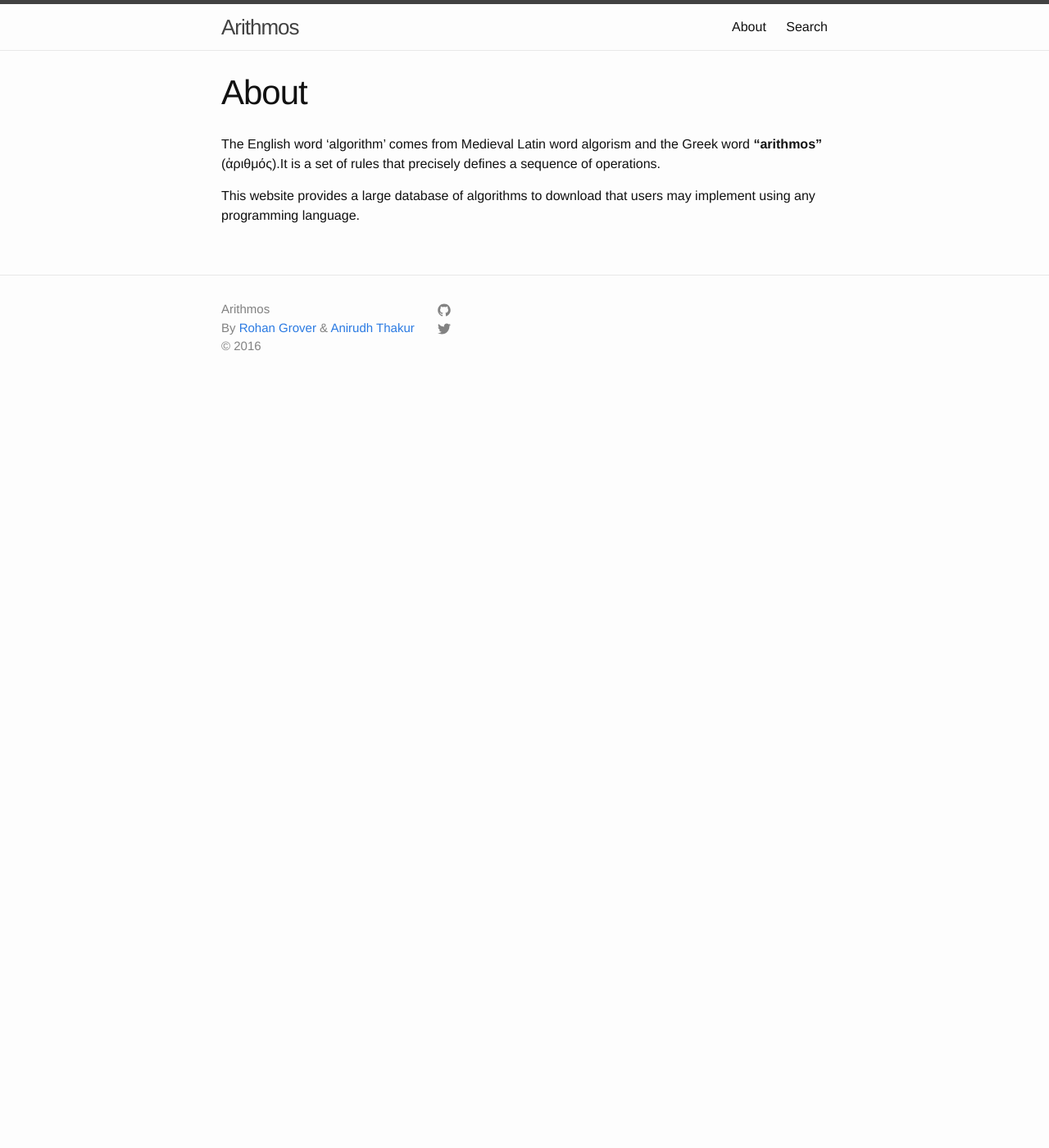
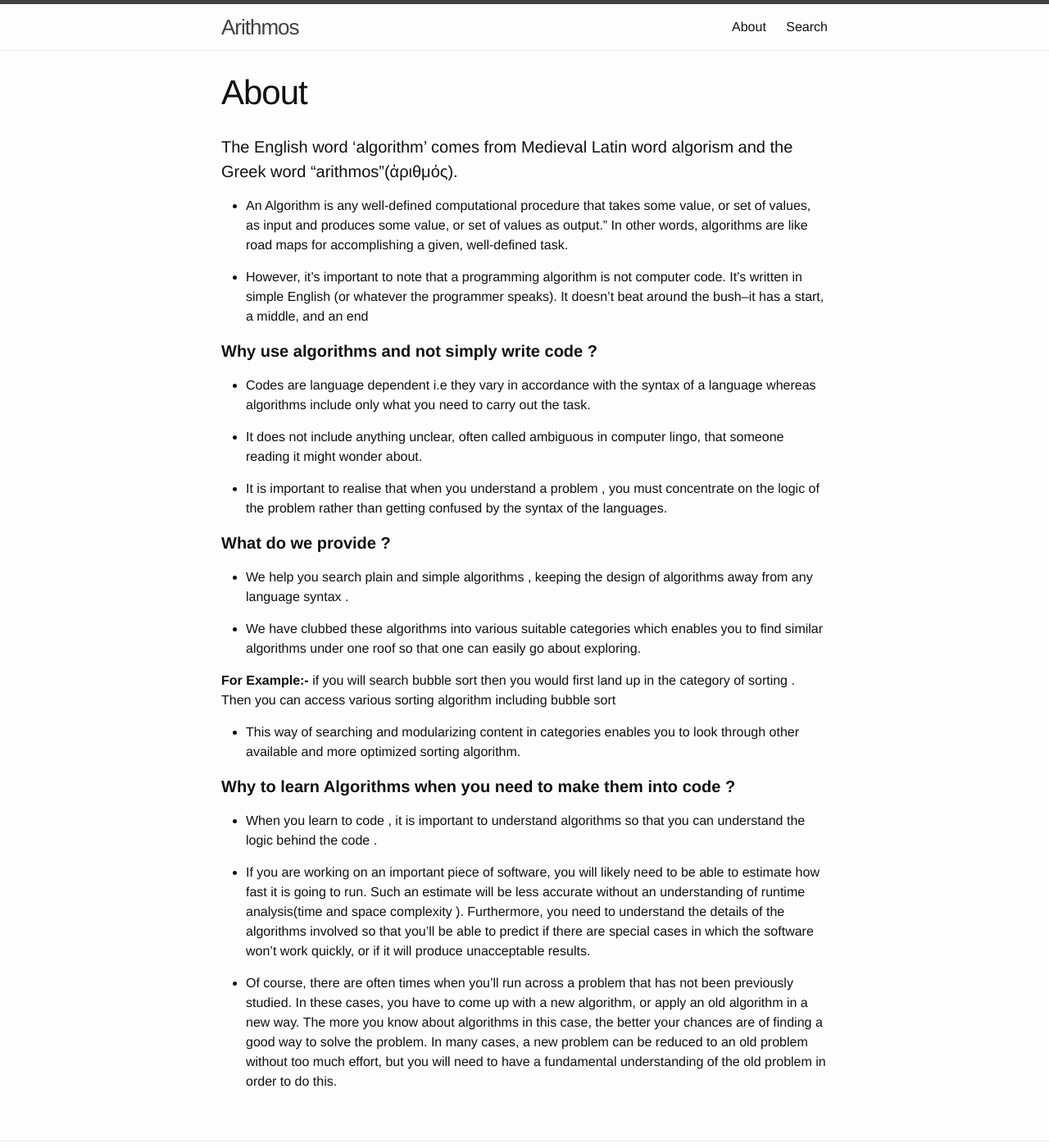
Before and after one commit to aarithmos/Algorithms, a Jekyll site: the page built from about.md, in a window 1280 px wide and 1400 px high. Shown: the whole window at 82% size. Built offline with Jekyll 4.4.1, drawn with Linux system fonts in a browser that asks for light colours.

Commit message:
2nd update

```diff
--- a/about.md
+++ b/about.md
@@ -4,6 +4,36 @@ title: About
 permalink: /about/
 ---
 
-The English word 'algorithm' comes from Medieval Latin word algorism and the Greek word __"arithmos"__ (ἀριθμός).It is a set of rules that precisely defines a sequence of operations.
+#### The English word ‘algorithm’ comes from Medieval Latin word algorism and the Greek word “arithmos”(ἀριθμός).
 
-This website provides a large database of algorithms to download that users may implement using any programming language.
+* An Algorithm is any well-defined computational procedure that takes some value, or set of values, as input and produces some value, or set of values as output." In other words, algorithms are like road maps for accomplishing a given, well-defined task.
+
+* However, it's important to note that a programming algorithm is not computer code. It's written in simple English (or whatever the programmer speaks). It doesn't beat around the bush--it has a start, a middle, and an end
+
+#### __Why use algorithms and not simply write code ?__
+
+* Codes are language dependent i.e they vary in accordance with the syntax of a language whereas algorithms  include only what you need to carry out the task.
+
+* It does not include anything unclear, often called ambiguous in computer lingo, that someone reading it might wonder about.
+
+* It is important to realise that when you understand a problem , you must concentrate on the logic of the problem rather than getting confused by the syntax of the languages.
+
+#### __What do we provide ?__
+
+* We help you search plain and simple algorithms , keeping the design of algorithms away from any language syntax .
+
+* We have clubbed these algorithms into various suitable categories which enables you to find similar algorithms under one roof so that one can easily go about exploring.
+
+ __For Example:-__  if you will search bubble sort then you would first land up in the category of sorting . Then you can access various sorting algorithm including bubble sort
+
+ * This way of searching and modularizing content in categories enables you to look through other available and more optimized sorting algorithm.
+
+
+
+#### __Why to learn Algorithms when you need to make them into code ?__
+
+ * When you learn to code , it is important to understand algorithms so that you can understand the logic behind the code .
+
+ * If you are working on an important piece of software, you will likely need to be able to estimate how fast it is going to run. Such an estimate will be less accurate without an understanding of runtime analysis(time and space complexity ). Furthermore, you need to understand the details of the algorithms involved so that you’ll be able to predict if there are special cases in which the software won’t work quickly, or if it will produce unacceptable results.
+
+ * Of course, there are often times when you’ll run across a problem that has not been previously studied. In these cases, you have to come up with a new algorithm, or apply an old algorithm in a new way. The more you know about algorithms in this case, the better your chances are of finding a good way to solve the problem. In many cases, a new problem can be reduced to an old problem without too much effort, but you will need to have a fundamental understanding of the old problem in order to do this.
```
